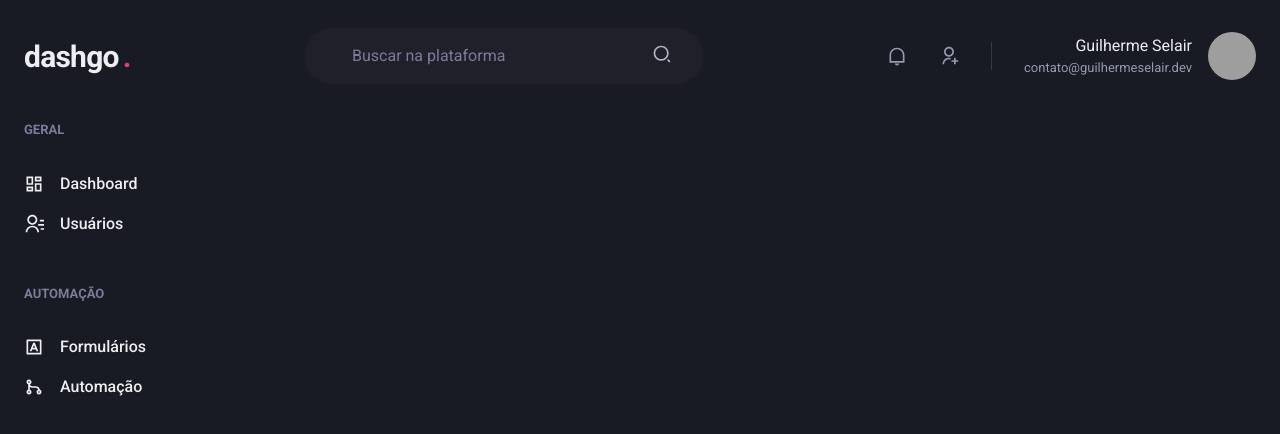
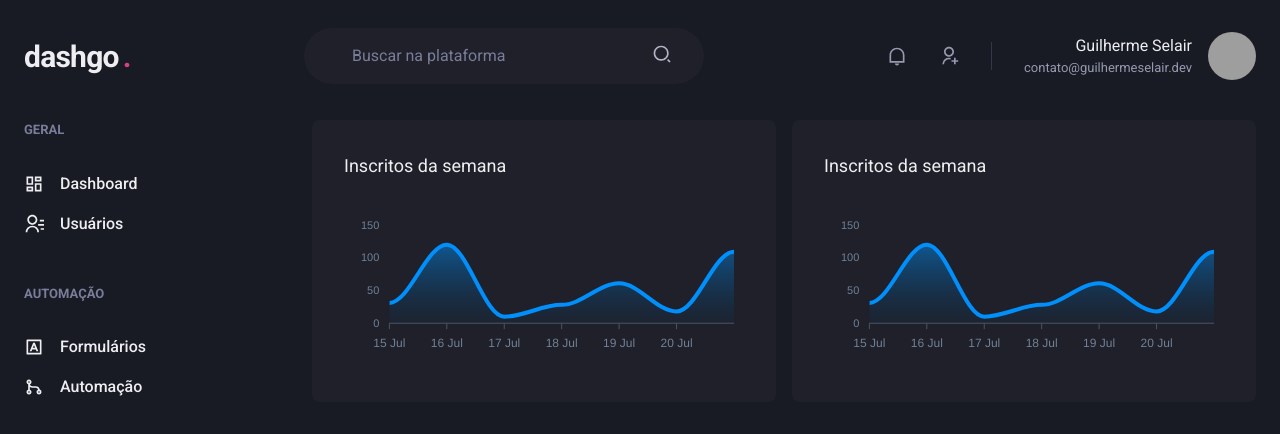
Before and after one commit to GuiSelair/Ignite-DashGO, a Next.js app: page /dashboard in a window 1280 px wide. Shown: the top 434 px of the page. Built offline with nearby package versions, Linux system fonts and the light colour scheme; grey boxes are pictures that could not be loaded.

Commit message:
Feat: Added ApexChart in Dashboard page

```diff
--- a/package.json
+++ b/package.json
@@ -12,9 +12,11 @@
     "@chakra-ui/react": "^2.2.1",
     "@emotion/react": "^11",
     "@emotion/styled": "^11",
+    "apexcharts": "^3.35.3",
     "framer-motion": "^6",
     "next": "12.2.0",
     "react": "18.2.0",
+    "react-apexcharts": "^1.4.0",
     "react-dom": "18.2.0",
     "react-icons": "^4.4.0"
   },
--- a/src/pages/dashboard.tsx
+++ b/src/pages/dashboard.tsx
@@ -1,7 +1,66 @@
-import { Flex } from "@chakra-ui/react";
+import { Box, Flex, SimpleGrid, Text, theme } from "@chakra-ui/react";
+import dynamic from "next/dynamic";
+
+const Chart = dynamic(import("react-apexcharts"), {
+	ssr: false,
+});
 
 import Header from "../components/Header";
 import Sidebar from "../components/Sidebar";
+
+const options = {
+	chart: {
+		toolbar: {
+			show: false,
+		},
+		zoom: {
+			enabled: false,
+		},
+		foreColor: theme.colors.gray[500],
+	},
+	grid: {
+		show: false,
+	},
+	dataLabels: {
+		enabled: false,
+	},
+	tooltip: {
+		enabled: false,
+	},
+	xaxis: {
+		type: "datetime",
+		axisBorder: {
+			color: theme.colors.gray[600],
+		},
+		axisTicks: {
+			color: theme.colors.gray[600],
+		},
+		categories: [
+			"2022-07-15T00:00:00.000Z",
+			"2022-07-16T00:00:00.000Z",
+			"2022-07-17T00:00:00.000Z",
+			"2022-07-18T00:00:00.000Z",
+			"2022-07-19T00:00:00.000Z",
+			"2022-07-20T00:00:00.000Z",
+			"2022-07-21T00:00:00.000Z",
+		],
+	},
+	fill: {
+		opacity: 0.3,
+		type: "gradient",
+		gradient: {
+			shade: "dark",
+			opacityFrom: 0.7,
+			opacityTo: 0.3,
+		},
+	},
+};
+const series = [
+	{
+		name: "series1",
+		data: [31, 120, 10, 28, 61, 18, 109],
+	},
+];
 
 export default function Dashboard() {
 	return (
@@ -10,6 +69,26 @@
 
 			<Flex w="100%" my="6" maxW={1480} mx="auto" px="6">
 				<Sidebar />
+
+				<SimpleGrid
+					flex="1"
+					gap="4"
+					minChildWidth={"320px"}
+					alignItems="flex-start"
+				>
+					<Box p="8" bg="gray.800" borderRadius={8}>
+						<Text fontSize={"lg"} mb="4">
+							Inscritos da semana
+						</Text>
+						<Chart height={160} options={options} series={series} type="area" />
+					</Box>
+					<Box p="8" bg="gray.800" borderRadius={8}>
+						<Text fontSize={"lg"} mb="4">
+							Inscritos da semana
+						</Text>
+						<Chart height={160} options={options} series={series} type="area" />
+					</Box>
+				</SimpleGrid>
 			</Flex>
 		</Flex>
 	);
```
Also changed, not shown: 1 other file (tests, documents, lock files or other folders).
